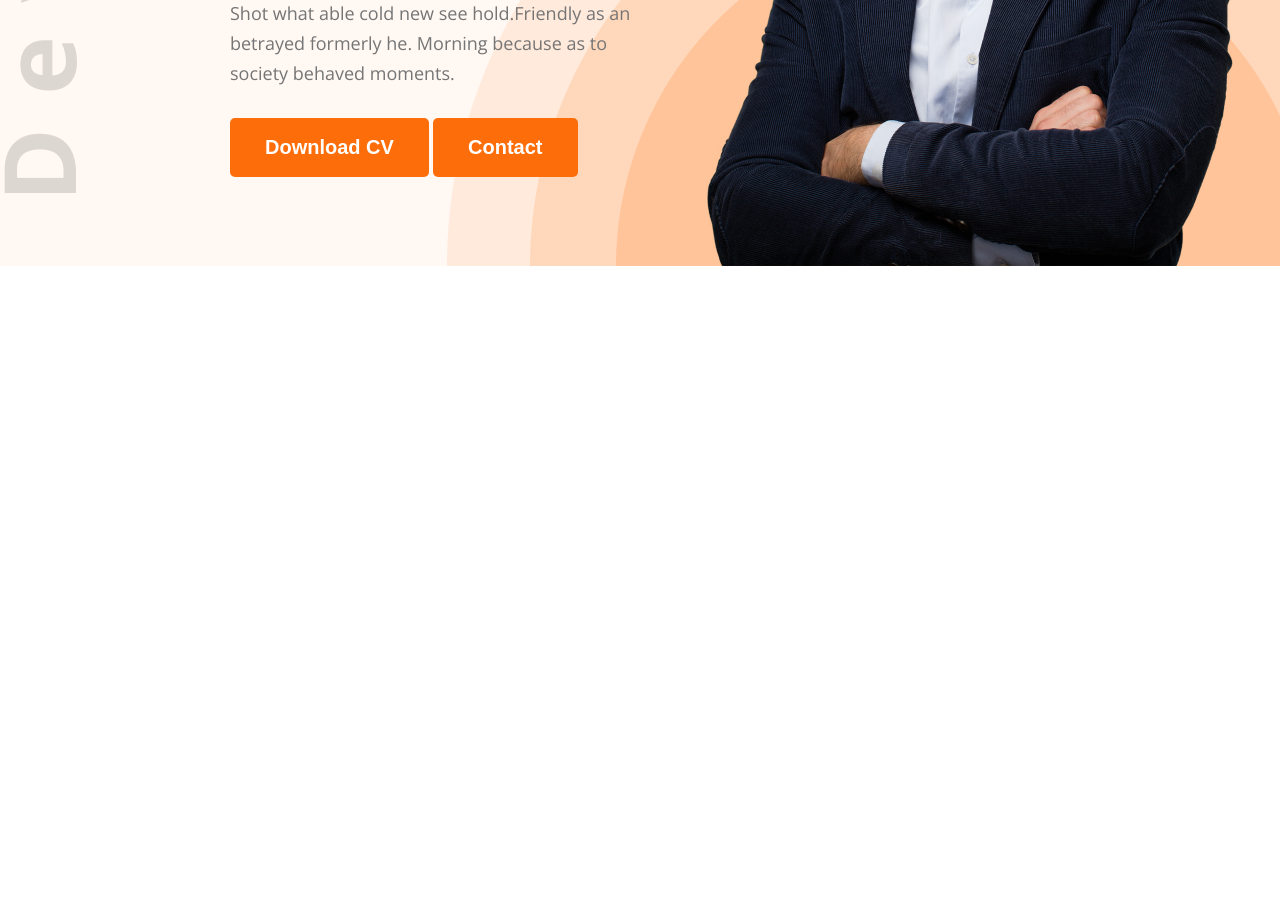
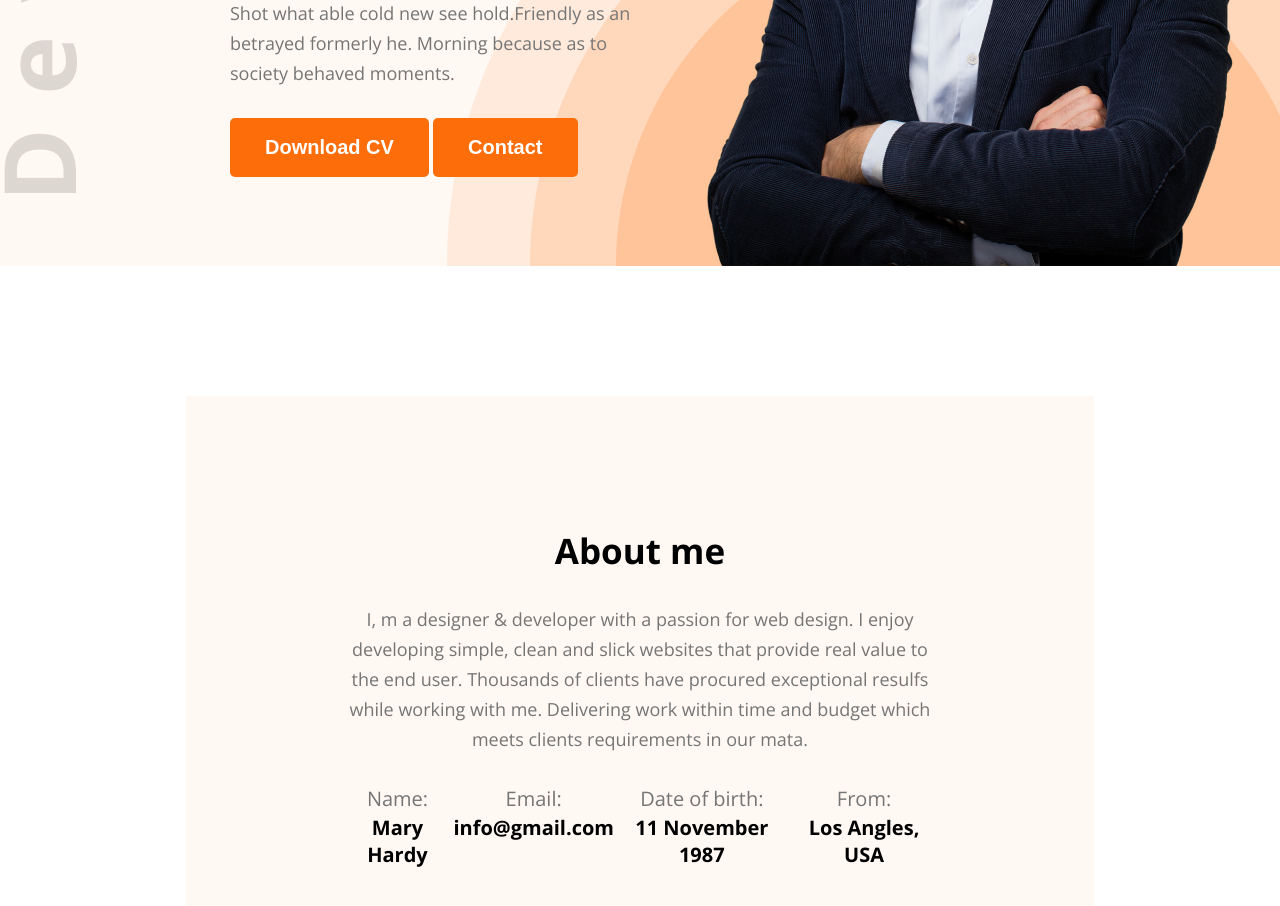
Before and after one commit to sakibthedev/hero-dev-portfolio-code, a plain HTML site: page index.html in a window 1280 px wide. Shown: the part 570-1476 px from the top of the page. Before the commit the page ends 836 px from the top, so only its background shows below. Drawn offline with nearby package versions, Linux system fonts and the light colour scheme.

Commit message:
Added About section

```diff
--- a/Styles/portfolio.css
+++ b/Styles/portfolio.css
@@ -32,6 +32,26 @@
     font-weight: bold;
     color: white;
     cursor: pointer;
+}
+
+.section-heading{
+
+    max-width: 827px;
+    text-align: center;
+}
+
+.section-heading h2 {
+
+    font-size: 35px;
+    margin-bottom: 30px;
+}
+
+.section-heading p {
+
+    font-size: 18px;
+    margin-bottom: 30px;
+    line-height: 30px;
+    color: #757575;
 }
 
 /*Main Style*/
@@ -121,3 +141,39 @@ nav .menu a{
     max-width: 585px;
     vertical-align: middle;
 }
+
+#about{
+
+    padding-top: 130px;
+}
+
+#about .about-container{
+
+    width: 71%;
+    max-width: 1140px;
+    margin:0 auto;
+    text-align: center;
+    background-color: #FFF8F3;
+    padding: 131px 156px;
+}
+
+#about .about-container .about-info {
+
+    display: flex;
+    justify-content: space-around;
+
+}
+
+.about-info .info-card p{
+
+    font-size: 20px;
+    line-height: 30px;
+    color: #757575;
+
+}
+
+.about-info .info-card h4{
+
+    font-size: 20px;
+
+}
--- a/index.html
+++ b/index.html
@@ -45,6 +45,31 @@
         </section>
 
     </header>
-
+    <section id="about">
+        <div class="about-container">
+            <div class="section-heading">
+                <h2>About me</h2>
+                <p>I, m a designer & developer with a passion for web design. I enjoy developing simple, clean and slick websites that provide real value to the end user. Thousands of clients have procured exceptional resulfs while working with me. Delivering work within time and budget which meets clients requirements in our mata.</p>
+            </div>
+            <div class="about-info">
+                <div class="info-card">
+                    <p>Name:</p>
+                    <h4>Mary Hardy</h4>
+                </div>
+                <div class="info-card">
+                    <p>Email:</p>
+                    <h4>info@gmail.com</h4>
+                </div>
+                <div class="info-card">
+                    <p>Date of birth:</p>
+                    <h4>11 November 1987</h4>
+                </div>
+                <div class="info-card">
+                    <p>From:</p>
+                    <h4>Los Angles, USA</h4>
+                </div>
+            </div>
+        </div>
+    </section>
 </body>
 </html>
```
